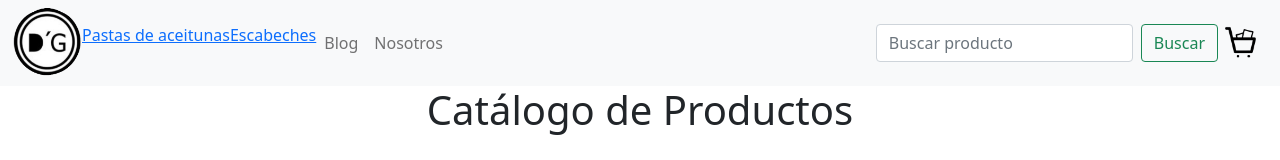
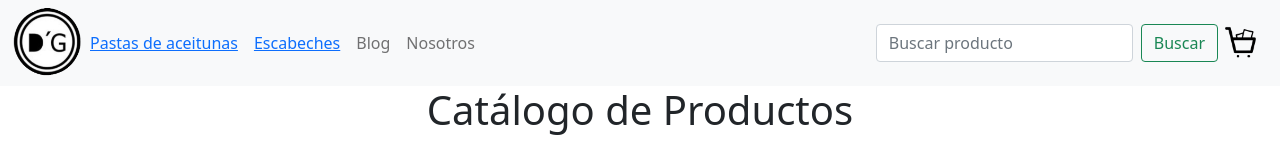
Before and after one commit to AgustinBiancardi/ecommerce-biancardi, a React (Create React App) app: page / in a window 1280 px wide. Shown: the top 160 px of the page. Built offline with nearby package versions, Linux system fonts and the light colour scheme.

Commit message:
Arreglando rutas

```diff
--- a/src/App.jsx
+++ b/src/App.jsx
@@ -14,8 +14,8 @@ function App() {
           <Route path="/" element = {<ItemListCointainer greting={"Catálogo de Productos"} />}/>
           <Route path="/category/:categoriaId" element = {<ItemListCointainer greting={"Catálogo de Productos"} />}/>
           <Route path="/p/:id" element = {<ItemDetailContainer />}/>
+          <Route path="/carrito" element = { <Cart/> } />
           <Route path="/*" element = {<Navigate to ="/" replace />}/>
-          <Route path="/carrito" element = { <Cart/> } />
         </Routes>
       </div>
     </BrowserRouter>
--- a/src/componentes/Item/Item.jsx
+++ b/src/componentes/Item/Item.jsx
@@ -6,11 +6,11 @@ import "./Item.css"
 
 function Item({ prod }) {
     return (
-        <Card className='ProductoIndividual' key={prod.id} style={{ width: '18rem' }}>
+        <Card className='ProductoIndividual' style={{ width: '18rem' }}>
             <Card.Img className='ProductoImagen' variant="top" src={prod.foto} />
             <Card.Body>
                 <Card.Title className='titulo'>{prod.nombre}</Card.Title>
-                <Link to={`p/${prod.id}`}>
+                <Link to={`/p/${prod.id}`}>
                     <Button variant="success" className='boton'>Detalle de producto</Button>
                 </Link>
             </Card.Body>
--- a/src/componentes/ItemDetail/ItemDetail.jsx
+++ b/src/componentes/ItemDetail/ItemDetail.jsx
@@ -1,7 +1,5 @@
 import "./ItemDetail.css"
 import ItemCount from '../itemCount/ItemCount';
-
-// import Card from 'react-bootstrap/Card'
 
 function ItemDetail({Producto}){
 
@@ -9,7 +7,7 @@ function ItemDetail({Producto}){
         console.log(cantidad)
     }
 
-    console.log(Producto.stock)
+    console.log(Producto)
 
     return (
         <div className="Card">
--- a/src/componentes/ItemDetailContainer/ItemDetailContainer.jsx
+++ b/src/componentes/ItemDetailContainer/ItemDetailContainer.jsx
@@ -3,12 +3,14 @@ import { useEffect } from 'react';
 import { useState } from 'react';
 import { getFetch } from '../../helpers/GetFetch';
 import { useParams } from "react-router-dom"
+import Spinner from 'react-bootstrap/Spinner'
 
 
 
 
-function ItemDetailContainer (){
-    const [ProductoSeleccionado, SetProductoSeleccionado] = useState([])
+
+function ItemDetailContainer() {
+    const [ProductoSeleccionado, SetProductoSeleccionado] = useState(undefined)
     const { id } = useParams()
 
     useEffect(() => {
@@ -16,11 +18,13 @@ function ItemDetailContainer (){
             .then((respuesta) => SetProductoSeleccionado(respuesta.find(element => element.id === id)))
             .catch(err => console.log(err))
             .finally(console.log("loading"))
-    }, [])
+    }, [id])
 
-    return(
+    return (
 
-        <ItemDetail Producto = {ProductoSeleccionado}/>
+        <>
+            {ProductoSeleccionado != undefined ? <ItemDetail Producto={ProductoSeleccionado} /> : <Spinner className='spinner' animation="border" variant="success" />}
+        </>
     )
 }
 
--- a/src/componentes/ItemList/ItemList.jsx
+++ b/src/componentes/ItemList/ItemList.jsx
@@ -2,7 +2,7 @@ import Item from '../Item/Item';
 
 function ItemList({Productos}){
     return(
-        Productos.map((prod) => <Item prod = {prod}/>)
+        Productos.map((prod) => <Item prod = {prod} key = {prod.id}/>)
     )
 
 }
--- a/src/componentes/itemCount/ItemCount.jsx
+++ b/src/componentes/itemCount/ItemCount.jsx
@@ -2,12 +2,14 @@ import { useState, useEffect } from "react";
 import './itemCount.css';
 import Button from 'react-bootstrap/Button'
 
-function Clase4({ initial, stock , onAdd }) {
+function ItemCount({ initial, stock , onAdd }) {
 
     const [Count, SetCount] = useState(initial)
     const [Stock, SetStock] = useState(stock)
     const [Mensaje, SetMensaje] = useState("")
     const [Boolean, SetBoolean] = useState(false)
+
+    console.log(stock)
 
     function restarProducto() {
         if (Count > 1) {
@@ -60,4 +62,4 @@ function Clase4({ initial, stock , onAdd }) {
     )
 }
 
-export default Clase4
+export default ItemCount
--- a/src/componentes/itemListContainer/ItemListContainer.jsx
+++ b/src/componentes/itemListContainer/ItemListContainer.jsx
@@ -9,20 +9,16 @@ import { useParams } from 'react-router-dom';
 function ItemListCointainer({ greting }) {
     const [Productos, SetProductos] = useState([])
     const { categoriaId } = useParams()
-    console.log(categoriaId)
-
 
     useEffect(() => {
         if (categoriaId) {
             getFetch
             .then((respuesta) => SetProductos(respuesta.filter(prod =>prod.category === categoriaId)))
             .catch(err => console.log(err))
-            .finally(() => console.log("loading"))
         }else{
             getFetch
             .then((respuesta) => SetProductos(respuesta))
             .catch(err => console.log(err))
-            .finally(() => console.log("loading"))
         }
 
     }, [categoriaId])
--- /dev/null
+++ b/src/componentes/navbar/Navbar.css
@@ -0,0 +1,5 @@
+a{
+    text-decoration: none;
+    /* color: rgba(0,0,0,.55); */
+    color: black;
+}
--- a/src/componentes/navbar/Navbar.jsx
+++ b/src/componentes/navbar/Navbar.jsx
@@ -7,6 +7,7 @@ import Form from 'react-bootstrap/Form'
 import FormControl from 'react-bootstrap/FormControl'
 import Button from 'react-bootstrap/Button'
 import { NavLink } from "react-router-dom"
+import "./Navbar.css"
 
 function NavBar() {
     return (
@@ -30,8 +31,13 @@ function NavBar() {
                             style={{ maxHeight: '100px' }}
                             navbarScroll
                         >
+                            <Nav.Link>
                                 <NavLink to="category/pastas">Pastas de aceitunas</NavLink>
+                            </Nav.Link>
+                            <Nav.Link>
                                 <NavLink to="category/escabeches">Escabeches</NavLink>
+                            </Nav.Link>
+
                             <Nav.Link href="/">Blog</Nav.Link>
                             <Nav.Link href="/">Nosotros</Nav.Link>
                         </Nav>
@@ -45,7 +51,7 @@ function NavBar() {
                             <Button variant="outline-success">Buscar</Button>
                         </Form>
                         <NavLink to="carrito">
-                <CartWidget/>
+                            <CartWidget />
                         </NavLink>
                     </Navbar.Collapse>
                 </Container>
--- a/src/helpers/GetFetch.js
+++ b/src/helpers/GetFetch.js
@@ -17,5 +17,4 @@ export const getFetch = new Promise((resolve,reject)=>{
     }else{
         reject("404")
     }
-
 })
```
Lines whose indentation alone changed are shown as unchanged.
